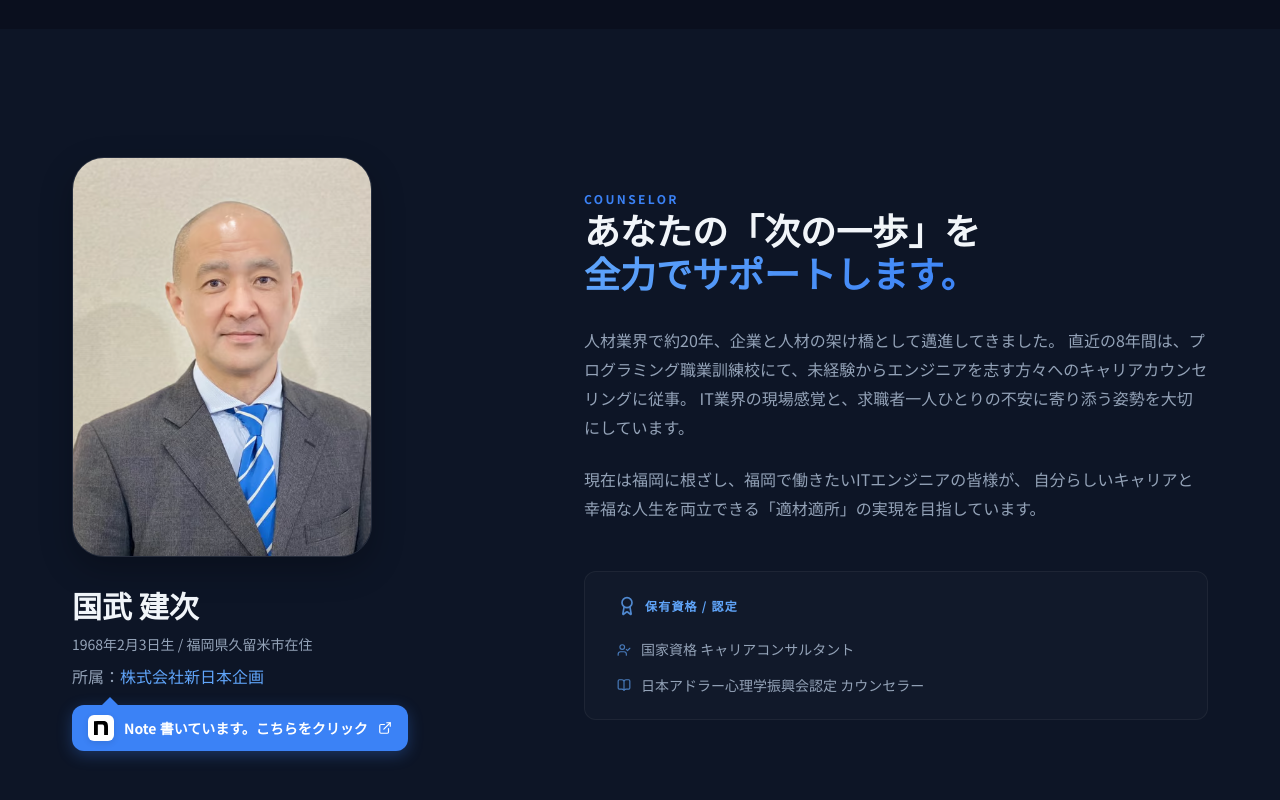
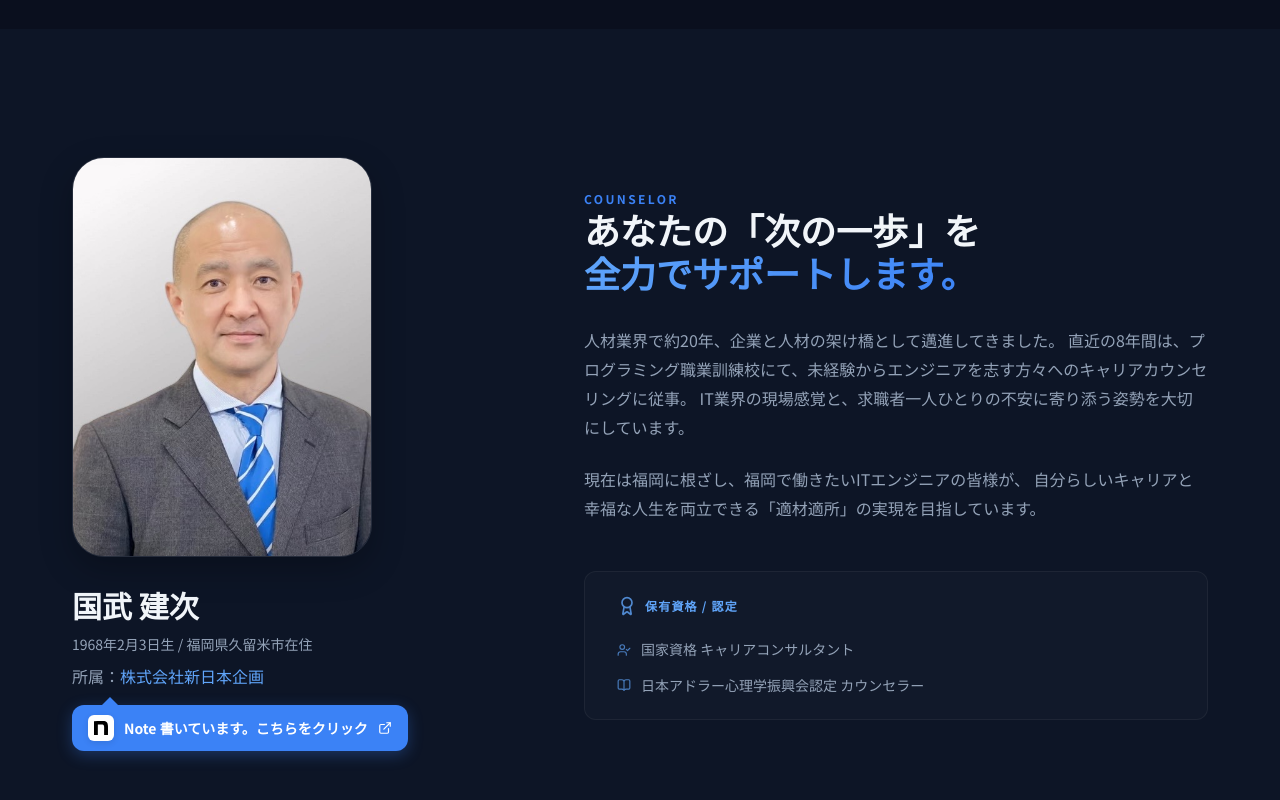
Before and after one commit to yonroku46/uit-lp, a Next.js app: page / in a window 1280 px wide. Shown: the part 8029-8829 px from the top of the page. Built offline with nearby package versions, Linux system fonts and the light colour scheme; no server answers.

Commit message:
counselor profile mod

```diff
--- a/src/components/sections/Counselor/Counselor.tsx
+++ b/src/components/sections/Counselor/Counselor.tsx
@@ -12,7 +12,7 @@ export default function Counselor() {
             <div className={styles.counselor__imageContainer}>
               <div className={styles.counselor__imageWrapper}>
                 <Image
-                  src="/images/kunitake.avif"
+                  src="/images/kunitake.jpg"
                   alt="ライフキャリアカウンセラー 国武 建次"
                   fill
                   className={styles.counselor__image}
```
Also changed, not shown: public/images/kunitake.avif (deleted), public/images/kunitake.jpg (added).
